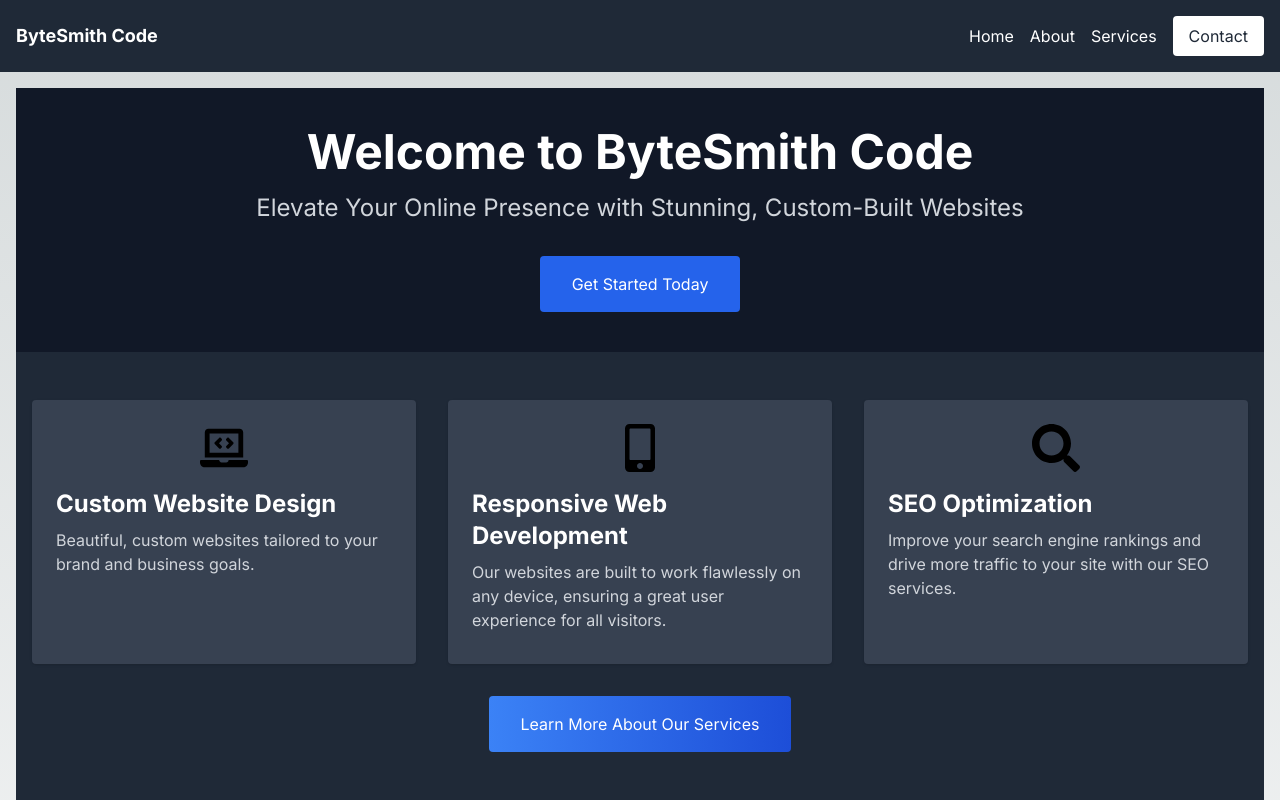
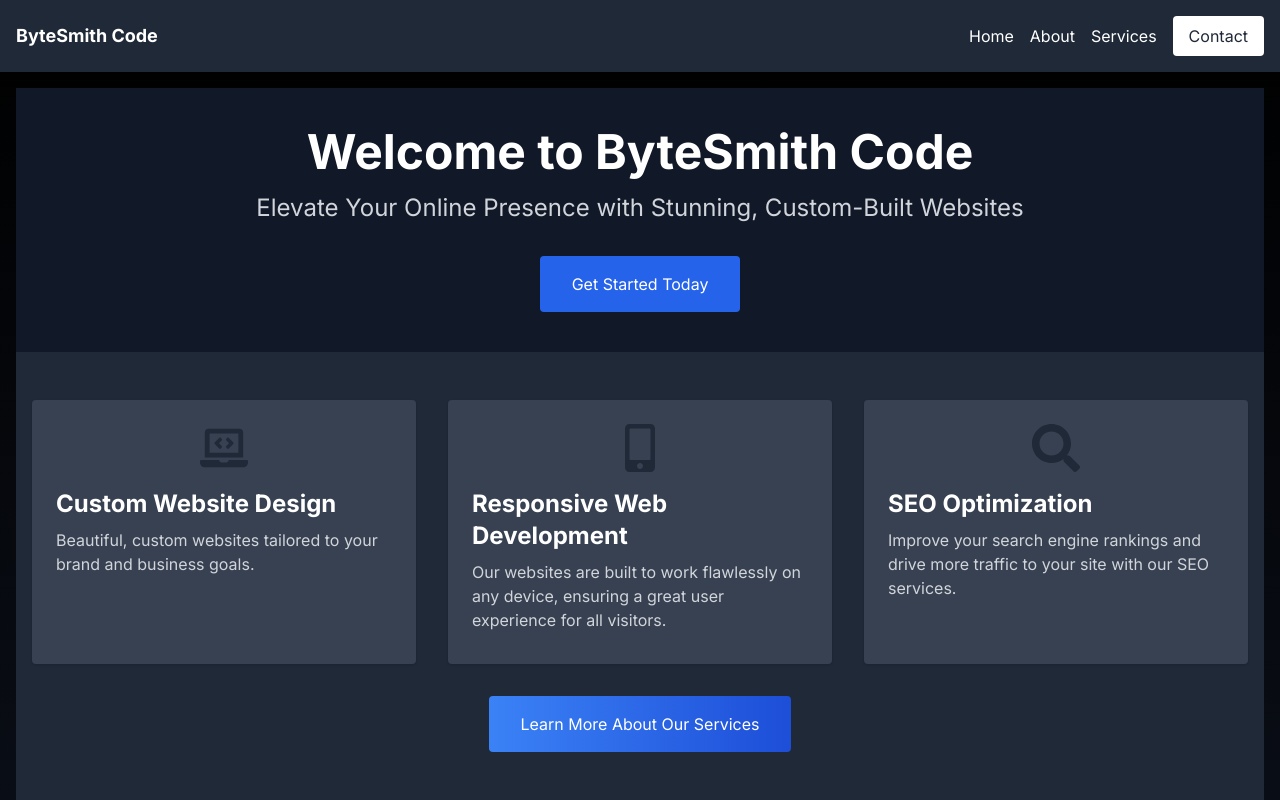
Before and after one commit to Dozr13/bytesmith-code, a Next.js app: page / in a window 1280 px wide. Shown: the top 800 px of the page. Built offline with nearby package versions, Linux system fonts and the light colour scheme.

Commit message:
adjusted global.css for background color consistency

```diff
--- a/app/globals.css
+++ b/app/globals.css
@@ -3,17 +3,21 @@
 @tailwind utilities;
 
 :root {
-  --foreground-rgb: 0, 0, 0;
-  --background-start-rgb: 214, 219, 220;
-  --background-end-rgb: 255, 255, 255;
+  --foreground-rgb: 31, 41, 55; /* Equivalent to text-gray-800 */
+  --background-start-rgb: 0, 0, 0;
+  --background-end-rgb: 17, 24, 39;
+  --container-bg-light: 243, 244, 246;
+  --container-bg-dark: 31, 41, 55;
   --font-inter: 'Inter', sans-serif;
 }
 
 @media (prefers-color-scheme: dark) {
   :root {
     --foreground-rgb: 255, 255, 255;
-    --background-start-rgb: 0, 0, 0;
+    --background-start-rgb: 17, 14, 19;
     --background-end-rgb: 0, 0, 0;
+    --container-bg-light: 31, 41, 55;
+    --container-bg-dark: 243, 244, 246;
   }
 }
 
@@ -36,6 +40,8 @@ body {
 
 main {
   flex: 1;
+  display: flex;
+  flex-direction: column;
 }
 
 @layer utilities {
--- a/app/layout.tsx
+++ b/app/layout.tsx
@@ -2,7 +2,6 @@ import { Inter } from 'next/font/google'
 import Header from '@/components/layout/Header'
 import Footer from '@/components/layout/Footer'
 import ToastProvider from '@/providers/ToastProvider'
-
 import './globals.css'
 
 const inter = Inter({ subsets: ['latin'] })
--- a/ui/fonts/fonts.ts
+++ /dev/null
@@ -1,4 +0,0 @@
-import { Inter } from 'next/font/google'
-
-// TODO: Look into more
-export const inter = Inter({ subsets: ['latin'] })
```
